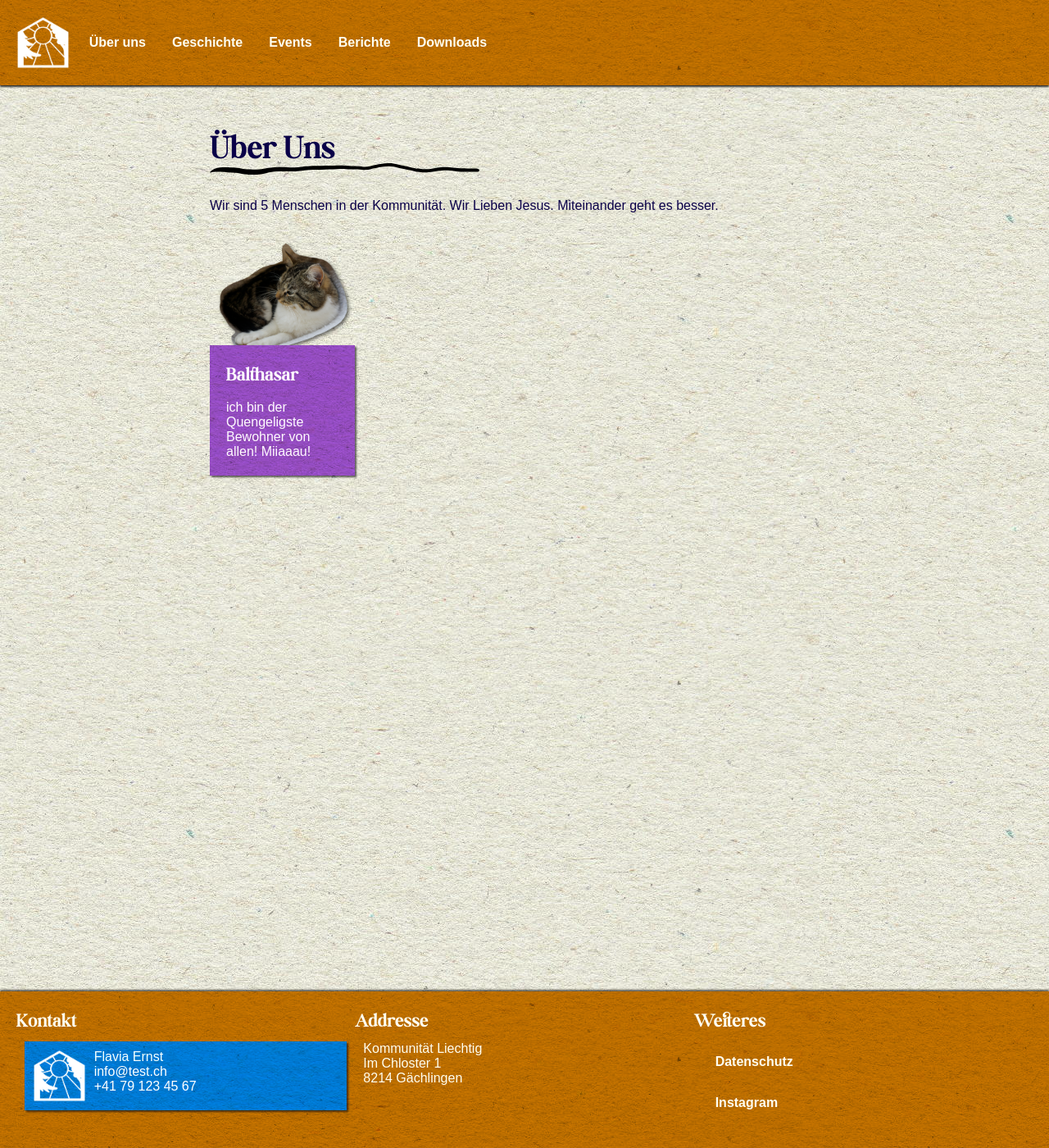
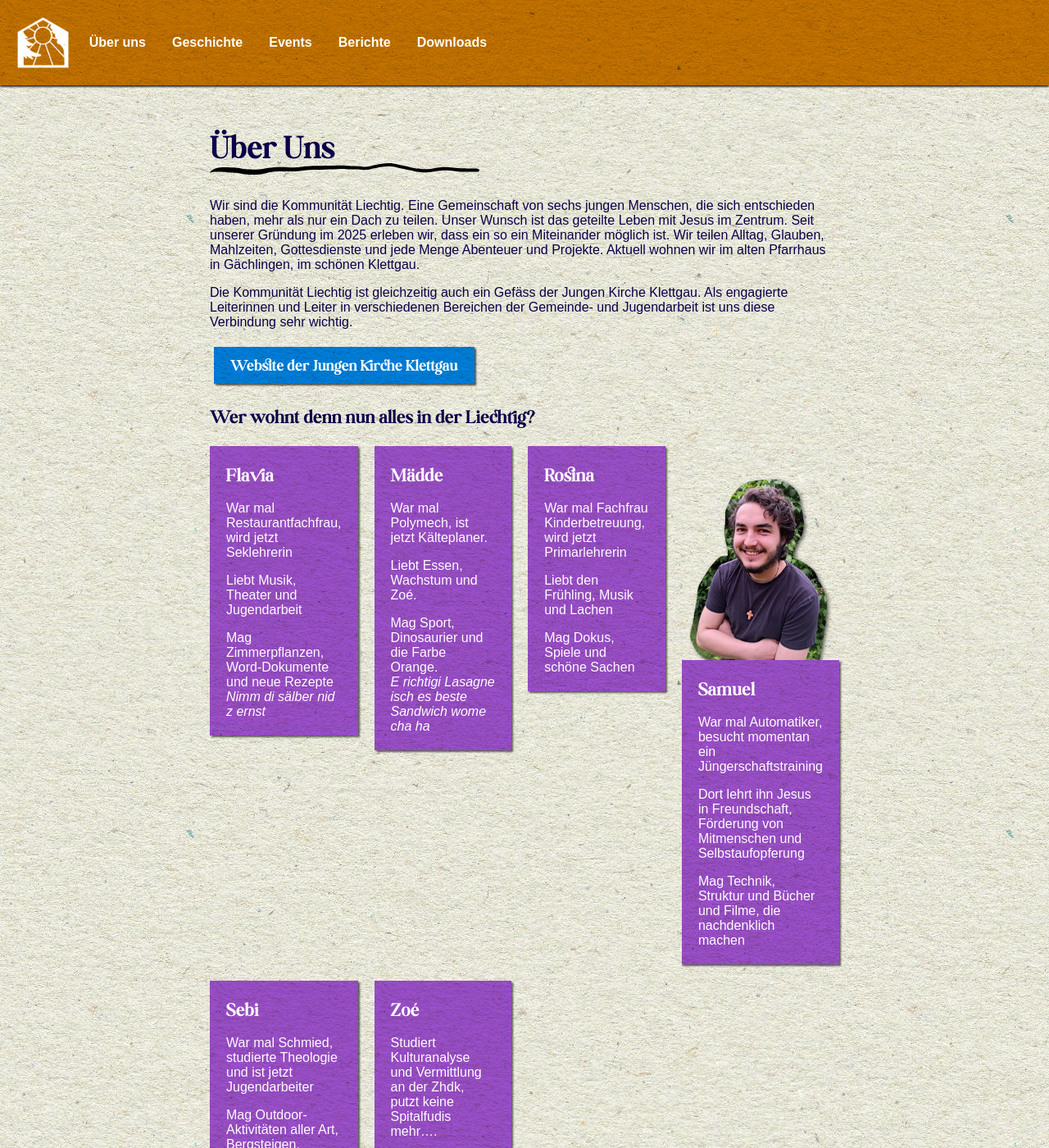
Before and after one commit to Soraxem/liechtig.ch, a Jekyll site: the page built from ueber-uns/index.md, in a window 1280 px wide and 1400 px high. Shown: the whole window at 82% size. Built offline with Jekyll 4.4.1, drawn with Linux system fonts in a browser that asks for light colours; some of the changed text lies outside the part shown.

Commit message:
adding members

```diff
--- a/_includes/footer.html
+++ b/_includes/footer.html
@@ -8,11 +8,9 @@
         <div class="contact tertiary paper">
             <img src="/img/logo-white-no-text.png" alt="Logo">
                 <p>
-                    Flavia Ernst
+                    <b>Flavia Ernst</b>
                     <br>
-                    <a href="mailto:info@test.ch">info@test.ch</a>
-                    <br>
-                    <a href="tel:+41 79 123 45 67">+41 79 123 45 67</a>
+                    <a href="mailto:kommunitaet.liechtig@ref-sh.ch">kommunitaet.liechtig@ref-sh.ch</a>
                 </p>
         </div>
 
--- a/_includes/member-list.html
+++ b/_includes/member-list.html
@@ -14,7 +14,14 @@
 
             <div class="paper secondary member-info">
                 <h2 class="member-title">{{ member.title }}</h2>
-                <p>{{ member.intro }}</p>
+
+                {% for p in member.intro %}
+                    <p>{{ p }}</p>
+                {% endfor %}
+
+                {% if member.quote %}
+                    <cite>{{ member.quote }}</cite>
+                {% endif %}
             </div>
 
         </div>
--- a/ueber-uns/index.md
+++ b/ueber-uns/index.md
@@ -5,7 +5,13 @@ title: Kontakt
 
 # Über Uns
 
-Wir sind 5 Menschen in der Kommunität. Wir Lieben Jesus. Miteinander geht es besser.
+Wir sind die Kommunität Liechtig. Eine Gemeinschaft von sechs jungen Menschen, die sich entschieden haben, mehr als nur ein Dach zu teilen. Unser Wunsch ist das geteilte Leben mit Jesus im Zentrum. Seit unserer Gründung im 2025 erleben wir, dass ein so ein Miteinander möglich ist. Wir teilen Alltag, Glauben, Mahlzeiten, Gottesdienste und jede Menge Abenteuer und Projekte. Aktuell wohnen wir im alten Pfarrhaus in Gächlingen, im schönen Klettgau.
+
+Die Kommunität Liechtig ist gleichzeitig auch ein Gefäss der Jungen Kirche Klettgau. Als engagierte Leiterinnen und Leiter in verschiedenen Bereichen der Gemeinde- und Jugendarbeit ist uns diese Verbindung sehr wichtig.
+
+<a class="button paper tertiary learn-more" href="https://www.junge-kirche-klettgau.ch/" target="_blank">Website der Jungen Kirche Klettgau</a>
+
+## Wer wohnt denn nun alles in der Liechtig?
 
 
 {% include member-list.html -%}
```
Also changed, not shown: _members/balthasar.md (deleted, +0 -6 lines), _members/flavia.md (added, +10 -0 lines), _members/mädde.md (added, +10 -0 lines), _members/rosina.md (added, +9 -0 lines), _members/samuel.md (added, +9 -0 lines), _members/sebi.md (added, +10 -0 lines), _members/zoe.md (added, +9 -0 lines), geschichte/index.md (+0 -4 lines), img/members/samuel-hover.png (added), img/members/samuel.png (added).
